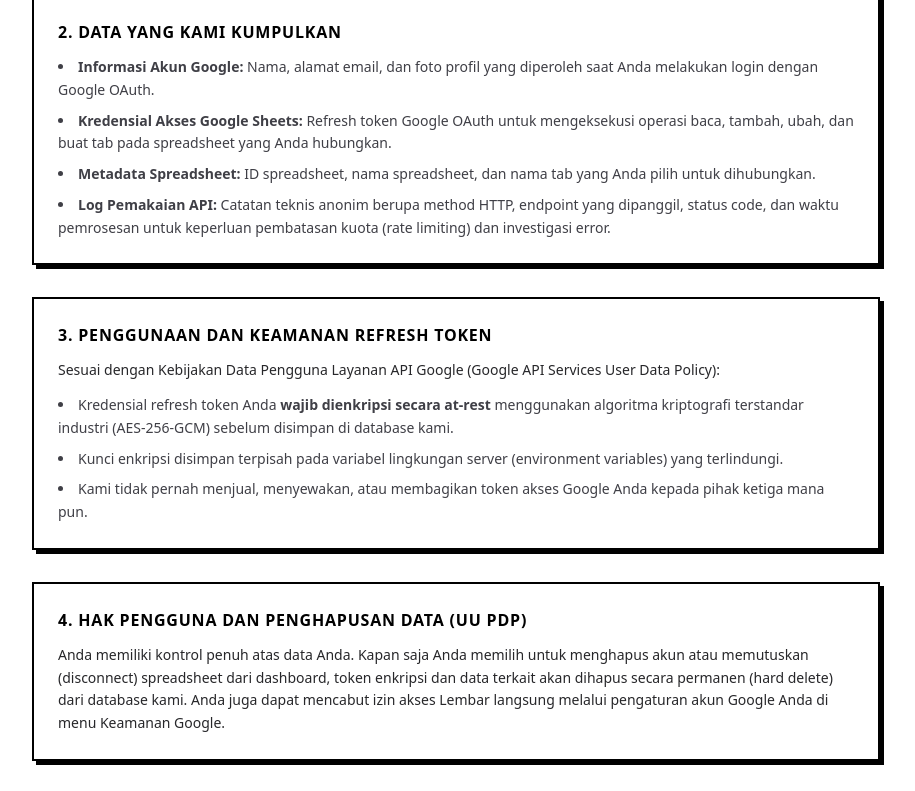
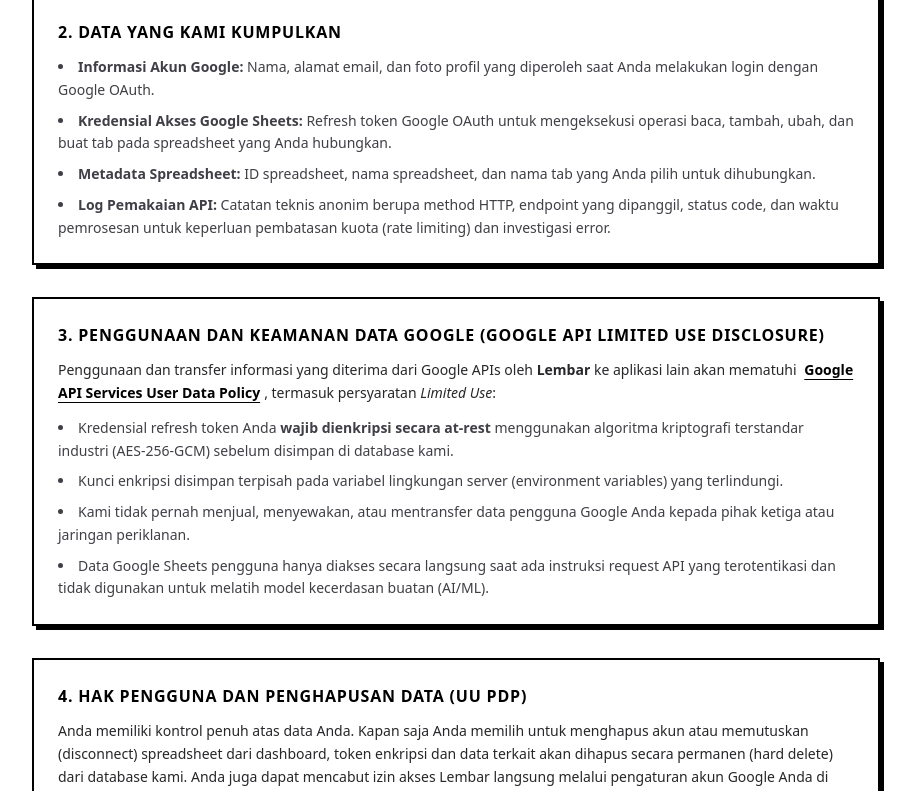
Before and after one commit to Atnan49/Lembar-API-sheet, a Next.js app: page /privacy in a window 1280 px wide. Shown: the part 519-1310 px from the top of the page, without its empty margins (184-1099 px from the left). Built offline with nearby package versions, Linux system fonts and the light colour scheme; no server answers.

Commit message:
docs: add Google API Limited Use disclosure to privacy policy for OAuth verification

```diff
--- a/src/app/privacy/page.tsx
+++ b/src/app/privacy/page.tsx
@@ -57,10 +57,19 @@
 
         <section className="border-2 border-black p-6 bg-white shadow-[4px_4px_0px_#000000]">
           <h2 className="text-base font-extrabold uppercase tracking-wider text-black mb-3">
-            3. Penggunaan dan Keamanan Refresh Token
+            3. Penggunaan dan Keamanan Data Google (Google API Limited Use Disclosure)
           </h2>
           <p className="mb-3">
-            Sesuai dengan Kebijakan Data Pengguna Layanan API Google (Google API Services User Data Policy):
+            Penggunaan dan transfer informasi yang diterima dari Google APIs oleh <strong>Lembar</strong> ke aplikasi lain akan mematuhi{" "}
+            <a
+              href="https://developers.google.com/terms/api-services-user-data-policy"
+              target="_blank"
+              rel="noopener noreferrer"
+              className="font-bold underline underline-offset-4 hover:bg-[#ffe600] px-1 text-black"
+            >
+              Google API Services User Data Policy
+            </a>
+            , termasuk persyaratan <em>Limited Use</em>:
           </p>
           <ul className="list-disc list-inside space-y-2 text-zinc-700">
             <li>
@@ -70,7 +79,10 @@
               Kunci enkripsi disimpan terpisah pada variabel lingkungan server (environment variables) yang terlindungi.
             </li>
             <li>
-              Kami tidak pernah menjual, menyewakan, atau membagikan token akses Google Anda kepada pihak ketiga mana pun.
+              Kami tidak pernah menjual, menyewakan, atau mentransfer data pengguna Google Anda kepada pihak ketiga atau jaringan periklanan.
+            </li>
+            <li>
+              Data Google Sheets pengguna hanya diakses secara langsung saat ada instruksi request API yang terotentikasi dan tidak digunakan untuk melatih model kecerdasan buatan (AI/ML).
             </li>
           </ul>
         </section>
```
